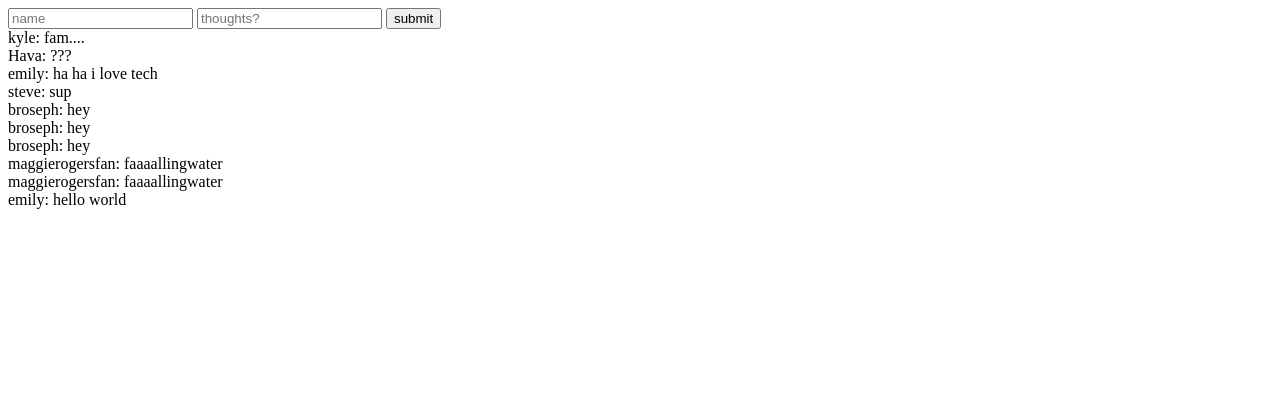
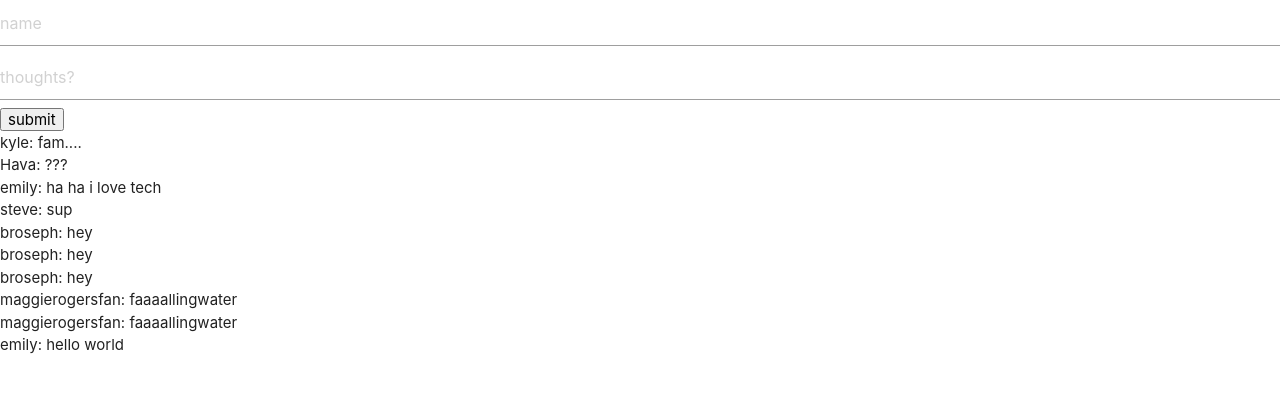
Before and after one commit to auhnix/p4yt, a Flask app: page / in a window 1280 px wide. Shown: the top 393 px of the page. Run offline with Flask 2, Linux system fonts and the light colour scheme; data comes from the database, SQL or seed files in the repository; both versions use the stored data as it was after the commit; some libraries are stand-ins or nearby versions.

Commit message:
materialize addition

```diff
--- a/templates/index.html
+++ b/templates/index.html
@@ -2,7 +2,9 @@
 <html>
   <head>
     <title>penny for ur thoughts</title>
+    <link href="https://fonts.googleapis.com/icon?family=Material+Icons" rel="stylesheet">
     <link rel='shortcut icon' href='https://img.icons8.com/dusk/100/000000/expensive.png'/>
+    <link rel= "stylesheet" type= "text/css" href= "{{ url_for('static',filename='css/materialize.css') }}">
   </head>
   <body>
     <form action='/' method='post'>
@@ -13,5 +15,7 @@
     {% for post in posts %}
     <div class='post'>{{ post[1] + ': ' + post[2] }}</div>
     {% endfor %}
+
+    <script type='text/javascript' src="{{ url_for('static', filename='js/materialize.js') }}"></script>
   </body>
 </html>
```
Also changed, not shown: data.db. Lines whose indentation alone changed are shown as unchanged.
